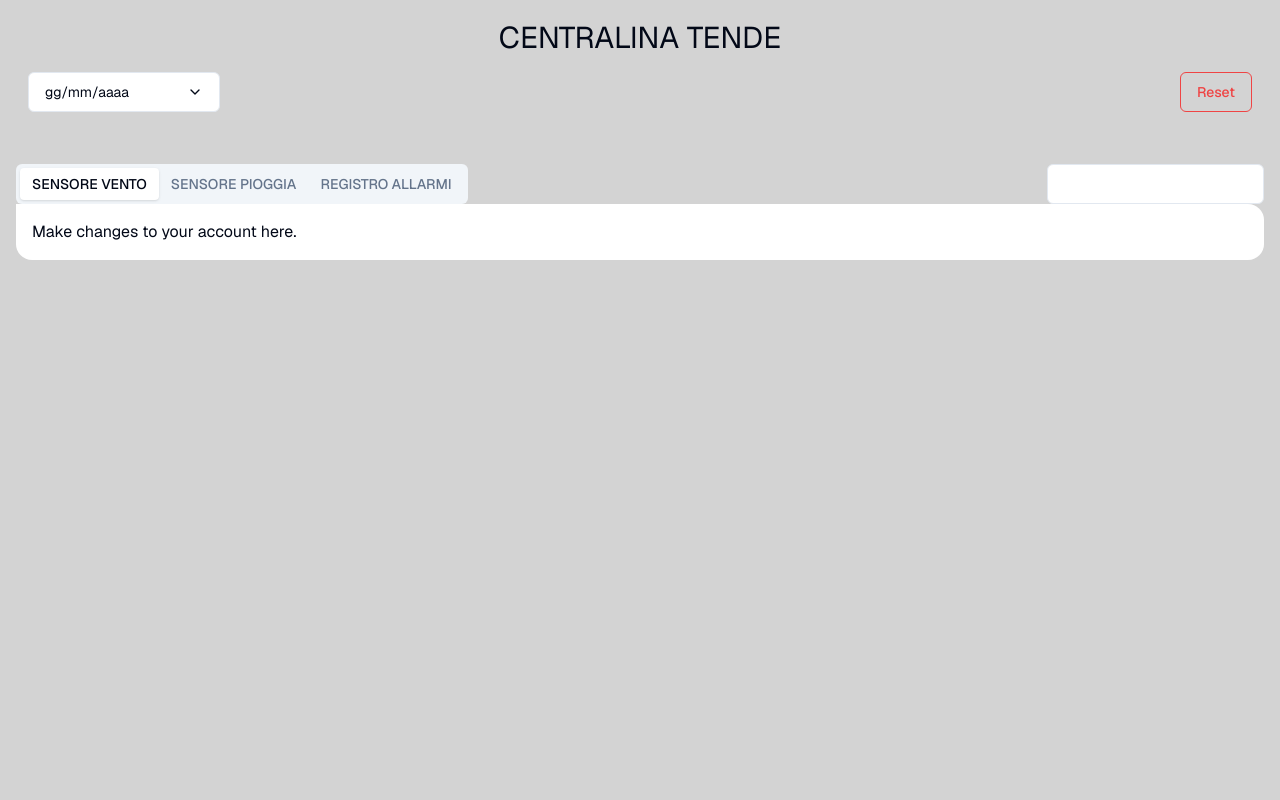
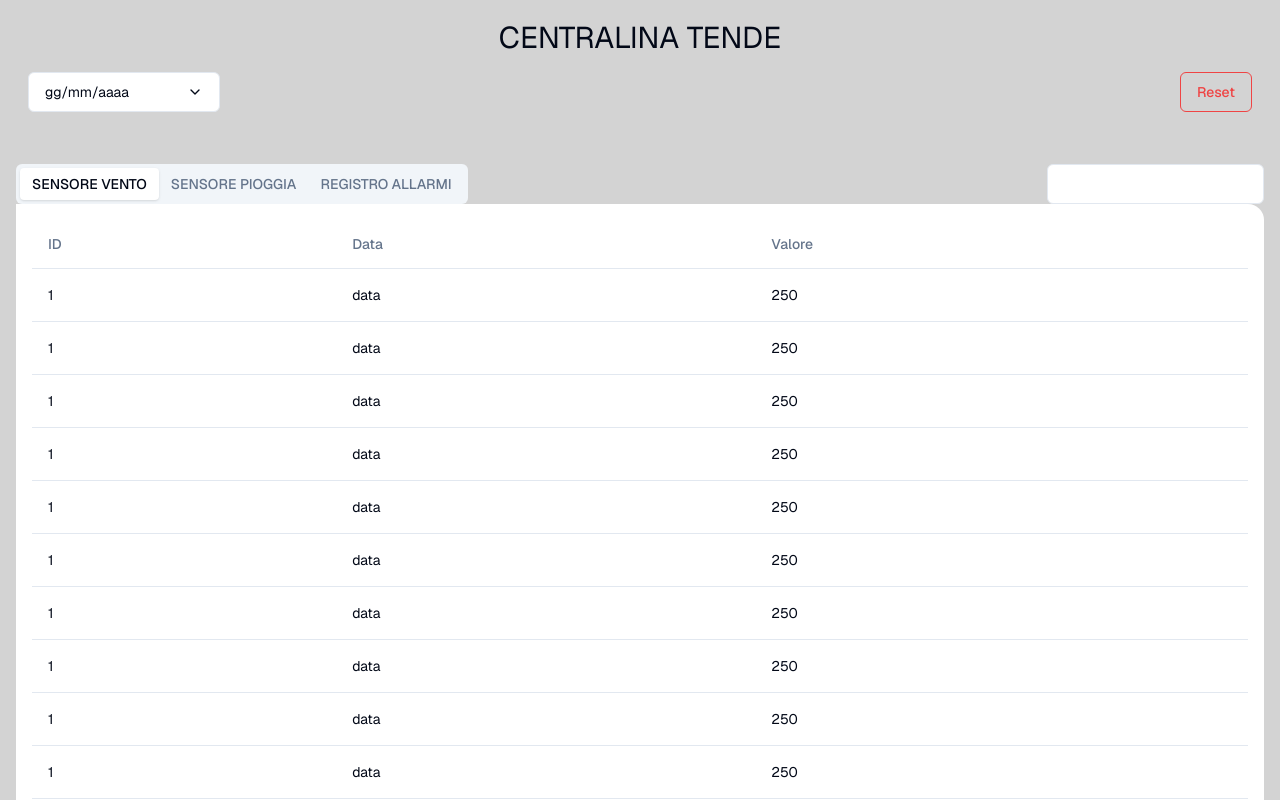
Before and after one commit to Kappo99/tende.kappo.it, a Next.js app in the folder dashboard/: page / in a window 1280 px wide. Shown: the top 800 px of the page. Built offline with nearby package versions, Linux system fonts and the light colour scheme.

Commit message:
inizioTabella

```diff
--- a/dashboard/src/app/page.tsx
+++ b/dashboard/src/app/page.tsx
@@ -1,5 +1,34 @@
+import { ColumnDef, GenericTable } from "@/components/GenericTable";
 import { Input } from "@/components/ui/input"
 import { Tabs, TabsContent, TabsList, TabsTrigger } from "@/components/ui/tabs";
+
+type InvoiceRow = {
+  id: number
+  date: string
+  value: number
+}
+
+const columns: ColumnDef<InvoiceRow>[] = [
+  { label: "ID", name: "id" },
+  { label: "Data", name: "date" },
+  { label: "Valore", name: "value" },
+]
+
+const data: InvoiceRow[] = [
+  { id: 1, date: "data", value: 250 },
+  { id: 1, date: "data", value: 250 },
+  { id: 1, date: "data", value: 250 },
+  { id: 1, date: "data", value: 250 },
+  { id: 1, date: "data", value: 250 },
+  { id: 1, date: "data", value: 250 },
+  { id: 1, date: "data", value: 250 },
+  { id: 1, date: "data", value: 250 },
+  { id: 1, date: "data", value: 250 },
+  { id: 1, date: "data", value: 250 },
+  { id: 1, date: "data", value: 250 },
+  { id: 1, date: "data", value: 250 },
+  { id: 1, date: "data", value: 250 },
+]
 
 export default function Home() {
   return (
@@ -15,7 +44,9 @@ export default function Home() {
             <Input />
           </div>
         </div>
-        <TabsContent value="vento">Make changes to your account here.</TabsContent>
+        <TabsContent value="vento">
+          <GenericTable columns={columns} data={data} />
+        </TabsContent>
         <TabsContent value="pioggia">Change your password here.</TabsContent>
         <TabsContent value="allarmi">allarmi</TabsContent>
       </Tabs>
--- /dev/null
+++ b/dashboard/src/components/GenericTable.tsx
@@ -0,0 +1,61 @@
+import * as React from "react"
+import {
+  Table,
+  TableBody,
+  TableCell,
+  TableHead,
+  TableHeader,
+  TableRow,
+} from "@/components/ui/table"
+
+type Accessor<T> = keyof T | ((row: T) => React.ReactNode)
+
+export type ColumnDef<T> = {
+  label: string
+  name: Accessor<T>
+}
+
+type GenericTableProps<T> = {
+  columns: ColumnDef<T>[]
+  data: T[]
+}
+
+export function GenericTable<T>({ columns, data }: GenericTableProps<T>) {
+  const resolve = React.useCallback((row: T, accessor: Accessor<T>) => {
+    if (typeof accessor === "function") return accessor(row)
+    return row[accessor] as React.ReactNode
+  }, [])
+
+  return (
+    <Table>
+      <TableHeader>
+        <TableRow>
+          {columns.map((col, colIndex) => (
+            <TableHead key={colIndex}>{col.label}</TableHead>
+          ))}
+        </TableRow>
+      </TableHeader>
+
+      <TableBody>
+        {data.length === 0 ? (
+          <TableRow>
+            <TableCell
+              colSpan={columns.length}
+              className="text-center text-muted-foreground"
+            >
+              Nessun dato
+            </TableCell>
+          </TableRow>
+        ) : (
+          data.map((row, rowIndex) => (
+            <TableRow key={rowIndex}>
+              {columns.map((col, colIndex) => (
+                <TableCell key={colIndex}>{resolve(row, col.name)}</TableCell>
+              ))}
+            </TableRow>
+          ))
+        )}
+      </TableBody>
+    </Table>
+  )
+}
```
